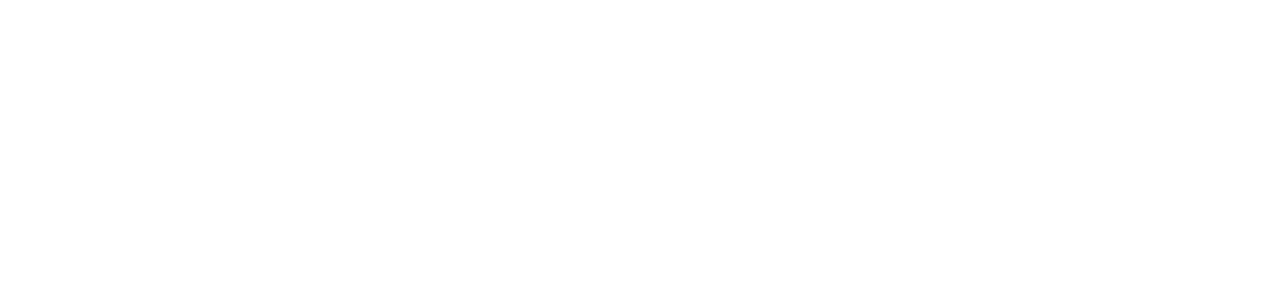
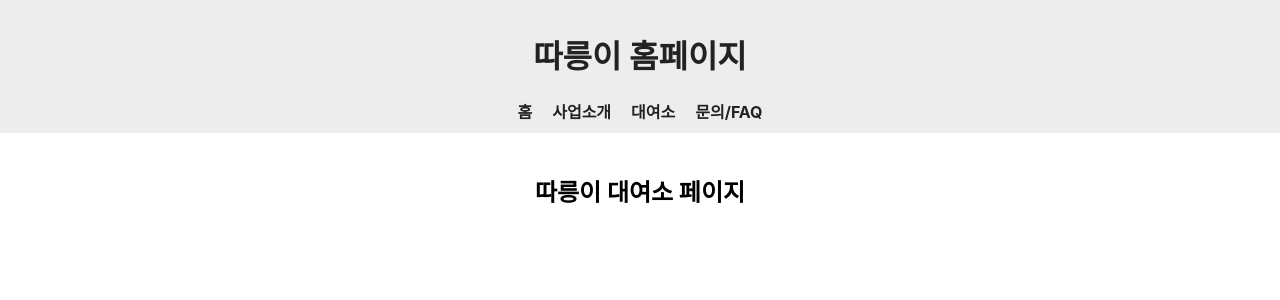
Before and after one commit to 2nd-DBDV/DB_Project-FE, a React (Create React App) app in the folder db-frontend/: page /stations in a window 1280 px wide. Before the commit this address had no page. Shown: the top 300 px of the page. Built offline with nearby package versions, Linux system fonts and the light colour scheme.

Commit message:
add header

```diff
--- a/db-frontend/src/App.js
+++ b/db-frontend/src/App.js
@@ -1,13 +1,23 @@
 import React from 'react';
-import { BrowserRouter as Router, Route, Routes } from 'react-router-dom';
-import Home from './pages/home/Home';
+import { BrowserRouter as Router, Route, Routes } from 'react-router-dom'; // Switch를 Routes로 수정
+import Header from './components/Header';
+import Home from './pages/Home';
+import Stations from './pages/Stations';
+import BikeInfo from './pages/BikeInfo';
+import OpinionBoard from './pages/OpinionBoard';
 
-const App = () => {
+function App() {
   return (
     <Router>
-      <Routes>
-        <Route path="/" element={<Home />} />
-      </Routes>
+      <div>
+        <Header />
+        <Routes>
+          <Route path="/" element={<Home />} />
+          <Route path="/stations" element={<Stations />} />
+          <Route path="/bike_info" element={<BikeInfo/>} />
+          <Route path="/opinionBoard" element={<OpinionBoard/>} />
+        </Routes>
+      </div>
     </Router>
   );
 }
--- /dev/null
+++ b/db-frontend/src/components/Header.jsx
@@ -0,0 +1,49 @@
+import React from 'react';
+import { Link } from 'react-router-dom';
+import styled from 'styled-components';
+
+const HeaderContainer = styled.header`
+  background-color: #ededed;
+  color: #222;
+  padding: 10px;
+  text-align: center;
+`;
+
+const Nav = styled.nav`
+  ul {
+    list-style: none;
+    padding: 0;
+    margin: 0;
+    display: flex;
+    justify-content: center;
+    li {
+      margin: 0 10px;
+      a {
+        text-decoration: none;
+        color: #222;
+        font-weight: bold;
+        &:hover {
+          text-decoration: underline;
+        }
+      }
+    }
+  }
+`;
+
+const Header = () => {
+  return (
+    <HeaderContainer>
+      <h1>따릉이 홈페이지</h1>
+      <Nav>
+        <ul>
+          <li><Link to="/">홈</Link></li>
+          <li><Link to="/bike_info">사업소개</Link></li>
+          <li><Link to="/stations">대여소</Link></li>
+          <li><Link to="/opinionBoard">문의/FAQ</Link></li>
+        </ul>
+      </Nav>
+    </HeaderContainer>
+  );
+};
+
+export default Header;
--- /dev/null
+++ b/db-frontend/src/pages/BikeInfo.jsx
@@ -0,0 +1,17 @@
+import React from 'react';
+import styled from 'styled-components';
+
+const BikeInfoContainer = styled.div`
+  padding: 20px;
+  text-align: center;
+`;
+
+const BikeInfo = () => {
+  return (
+    <BikeInfoContainer>
+      <h2>따릉이 사업소개</h2>
+    </BikeInfoContainer>
+  );
+};
+
+export default BikeInfo;
--- a/db-frontend/src/pages/home/Home.jsx
+++ b/db-frontend/src/pages/Home.jsx
@@ -1,20 +1,17 @@
 import React from 'react';
 import styled from 'styled-components';
 
-// 스타일 정의
-const TopStyle = styled.div`
-  color: #333;
-  font-size: 18px;
+const HomeContainer = styled.div`
   padding: 20px;
   text-align: center;
 `;
 
 const Home = () => {
   return (
-    <TopStyle>
-      <p>따릉이 메인 페이지!!</p>
-    </TopStyle>
+    <HomeContainer>
+      <h2>따릉이 홈페이지</h2>
+    </HomeContainer>
   );
-}
+};
 
 export default Home;
--- /dev/null
+++ b/db-frontend/src/pages/OpinionBoard.jsx
@@ -0,0 +1,17 @@
+import React from 'react';
+import styled from 'styled-components';
+
+const OpinionBoardContainer = styled.div`
+  padding: 20px;
+  text-align: center;
+`;
+
+const OpinionBoard = () => {
+  return (
+    <OpinionBoardContainer>
+      <h2> FAQ 페이지</h2>
+    </OpinionBoardContainer>
+  );
+};
+
+export default OpinionBoard;
--- /dev/null
+++ b/db-frontend/src/pages/Stations.jsx
@@ -0,0 +1,17 @@
+import React from 'react';
+import styled from 'styled-components';
+
+const StationsContainer = styled.div`
+  padding: 20px;
+  text-align: center;
+`;
+
+const Stations = () => {
+  return (
+    <StationsContainer>
+      <h2>따릉이 대여소 페이지</h2>
+    </StationsContainer>
+  );
+};
+
+export default Stations;
```
